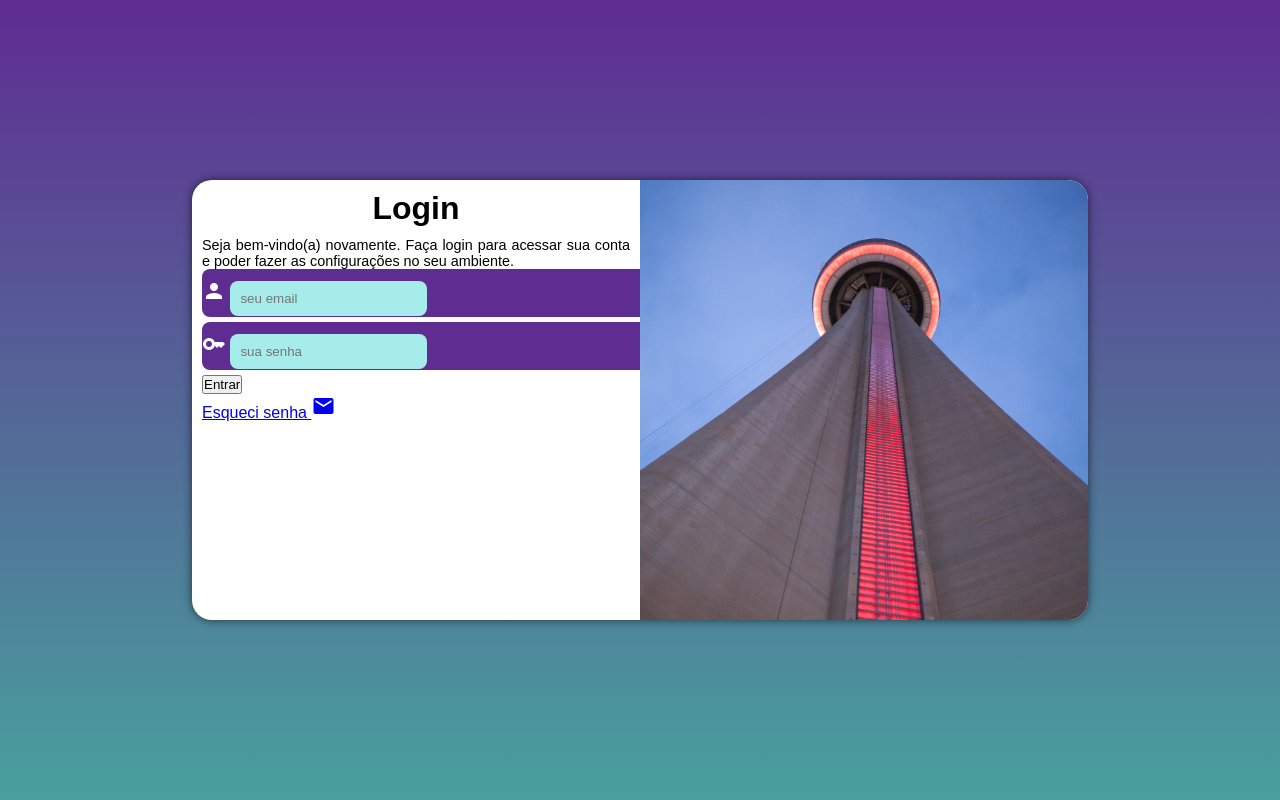
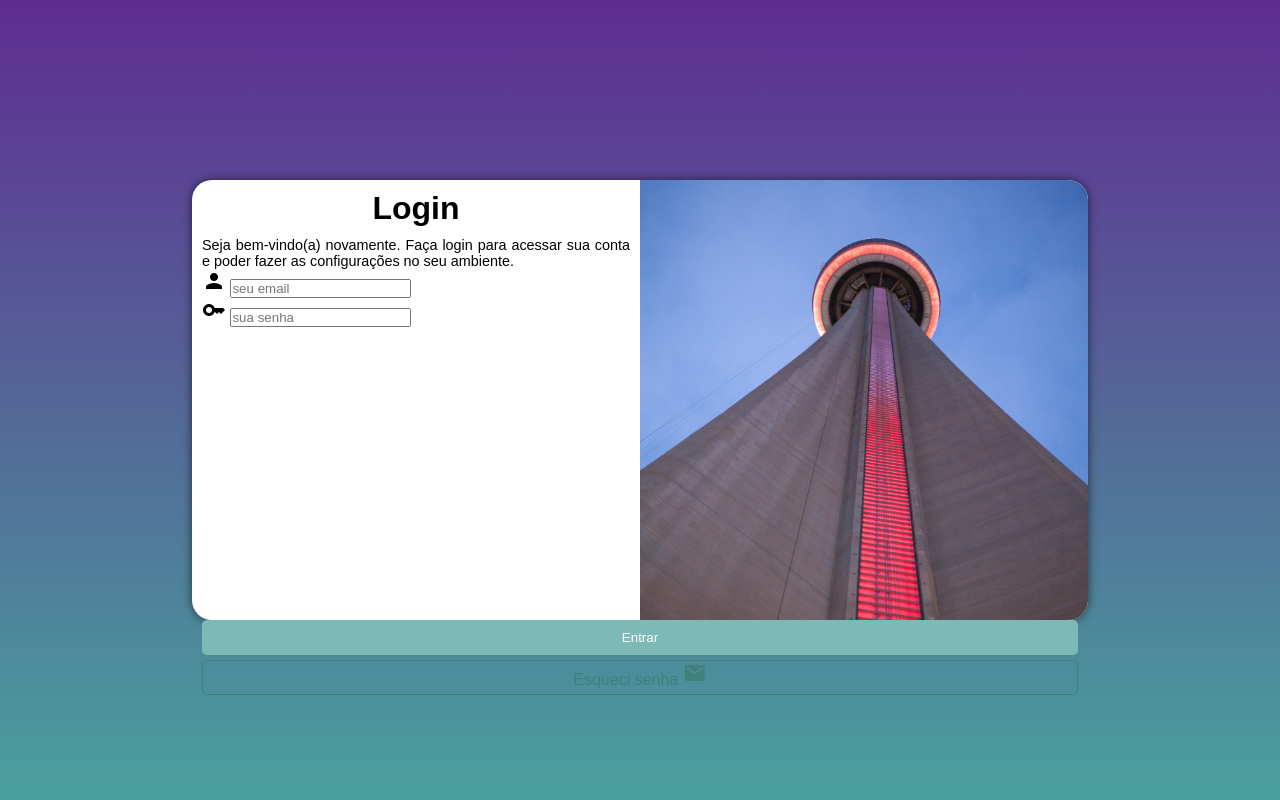
Before and after one commit to Felipeoliveeira/html-css, a PHP site: page / in a window 1280 px wide. Run offline with PHP 8.4, Linux system fonts and the light colour scheme.

Commit message:
adicionando configurações a botão submit e tirando dos campos

```diff
--- a/tela de login reponsivo/estilo/style.css
+++ b/tela de login reponsivo/estilo/style.css
@@ -49,17 +49,29 @@ p{
     font-size: 0.8em;
     text-align: justify;
 }
-div#formulario > form > div.campo{
-    background-color: #5f2c92;
+
+form > input[type=submit]{
+    display: block;
+    width: 100%;
+    padding: 10px;
+    background-color: #7db9b7;
+    border: 0px;
     color: white;
+    border-radius: 5px;
     margin-bottom: 5px;
-    padding-top: 10px;
-    border-radius: 8px;
 }
-form > div.campo > input{
-    padding: 10px;
-    border-radius: 8px;
-    background-color: #a6ecea;
-    border: 0px;
-    margin-bottom: 1px;
+form > input[type=submit]:hover{
+    background-color: #40817e;
 }
+form > a{
+    display: block;
+    text-decoration: none;
+    text-align: center;
+    color: #40817e;
+    border: 1px solid #40817e;
+    border-radius: 5px;
+    padding-bottom: 5px;
+}
+form > a:hover{
+   background-color: #8dece9;
+}
--- a/tela de login reponsivo/index.html
+++ b/tela de login reponsivo/index.html
@@ -27,12 +27,8 @@
                         <span class="material-icons">key</span>
                         <input type="password" name="pass" id="password" required placeholder="sua senha" minlength="8">
                     </div>
-                    <div>
                         <input type="submit" value="Entrar">
-                    </div>
-                    <div>
                         <a href="#">Esqueci senha <span class="material-icons">mail</span></a>
-                    </div>
                 </form>
             </div>
         </div>
```
